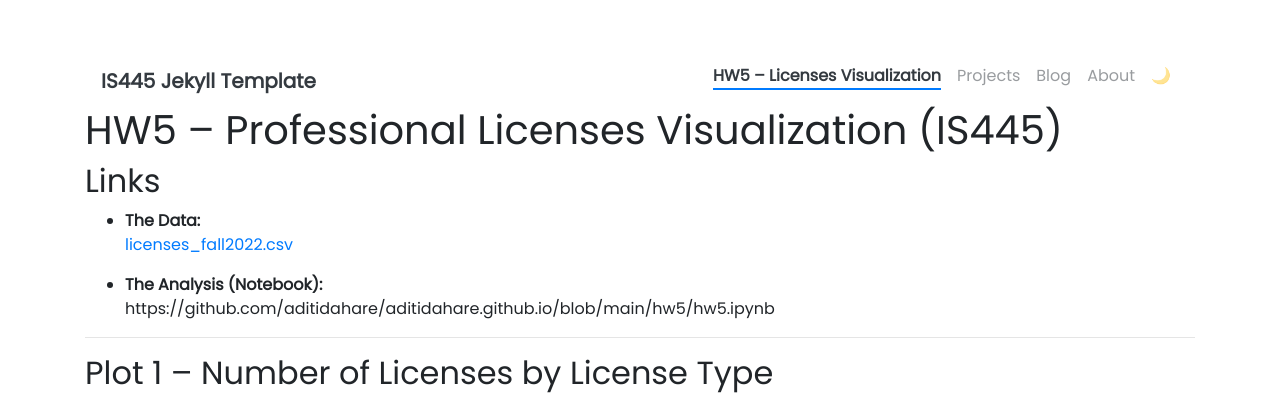
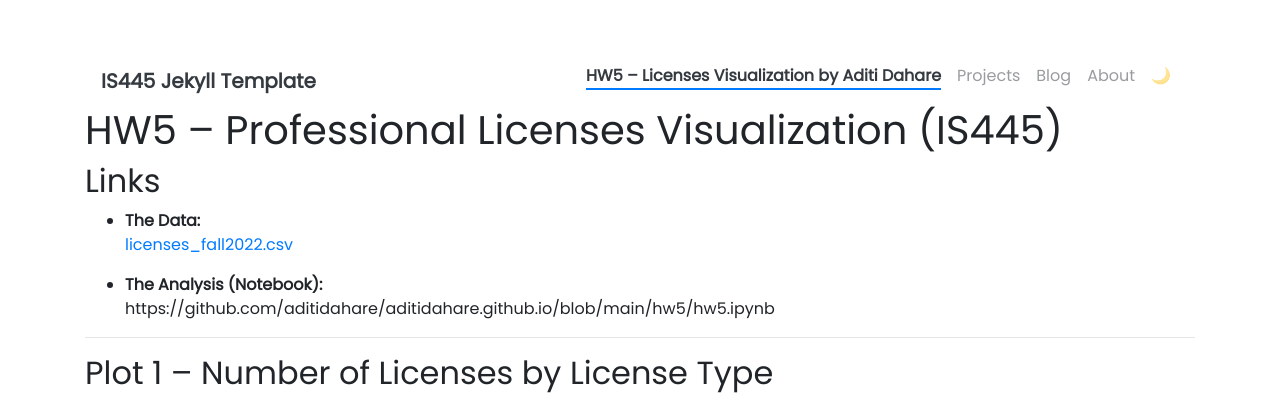
Before and after one commit to aditidahare/aditidahare.github.io, a Jekyll site: the page built from hw5/index.md, in a window 1280 px wide and 900 px high, cut to the strip 0-396 px from the top of the window. Built offline with Jekyll 4.4.1, drawn with Linux system fonts in a browser that asks for light colours; nearby versions of some CDN libraries.

Commit message:
Update index.md

```diff
--- a/hw5/index.md
+++ b/hw5/index.md
@@ -1,6 +1,6 @@
 ---
 layout: default
-title: "HW5 – Licenses Visualization"
+title: "HW5 – Licenses Visualization by Aditi Dahare"
 permalink: /hw5/
 ---
 
```
